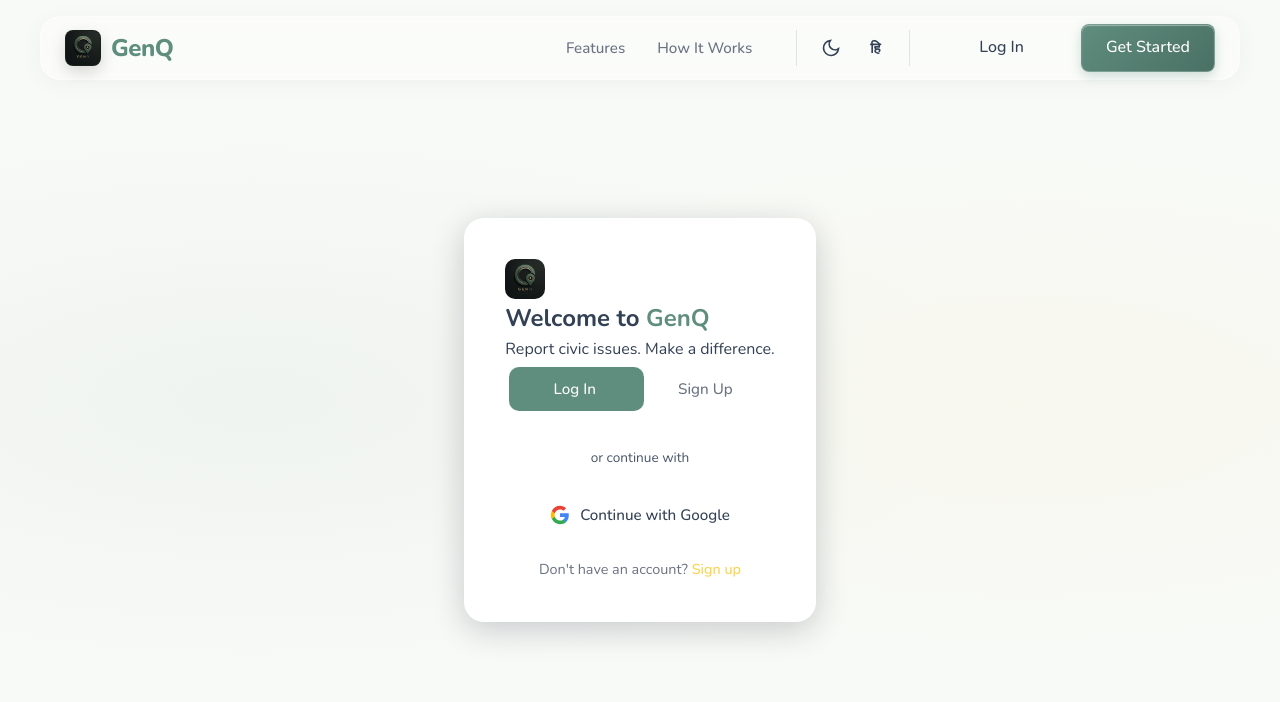
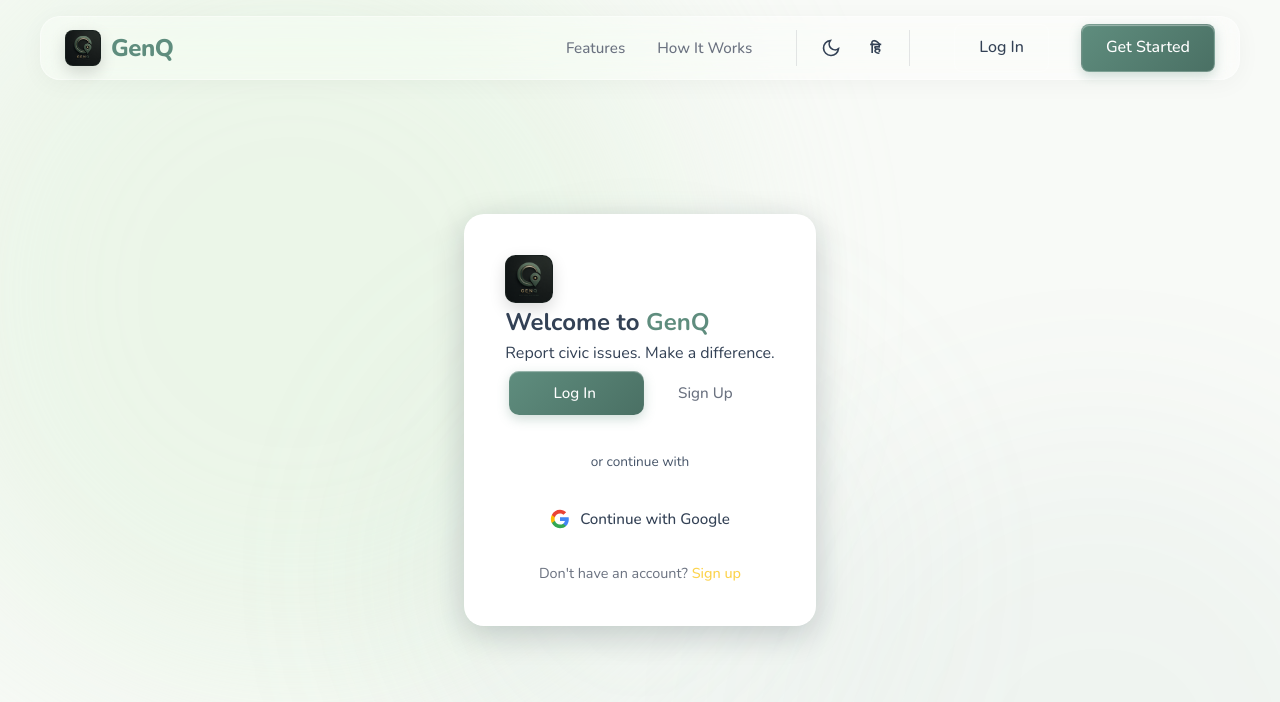
Before and after one commit to vanshgupta-01/GenQ, a website: page index.html in a window 1280 px wide. Both pictures are taken after a click on the link "Log In". Drawn offline with nearby package versions, Linux system fonts and the light colour scheme; no server answers.

Commit message:
UI Overhaul: Extend Apple Vision Pro ambient background and glassmorphism styling to Auth, Dashboard, and Footer sections

```diff
--- a/index.html
+++ b/index.html
@@ -250,7 +250,7 @@
                 <div class="footer-grid">
                     <div class="footer-brand">
                         <div class="footer-logo">
-                            <img src="logo.jpg" alt="GenQ" width="28" height="28" style="border-radius: 6px;">
+                            <img src="logo.jpg" alt="GenQ" width="28" height="28" class="app-logo">
                             <span>GenQ</span>
                         </div>
                         <p class="footer-desc">AI-powered civic issue reporting platform. Making cities smarter, safer, and more responsive to citizen needs.</p>
@@ -310,7 +310,7 @@
         <div class="auth-bg">
             <div class="auth-card glass-card">
                 <div class="auth-header">
-                    <img src="logo.jpg" alt="GenQ" width="40" height="40" style="border-radius: 10px;">
+                    <img src="logo.jpg" alt="GenQ" width="48" height="48" class="app-logo">
                     <h2>Welcome to <span class="gradient-text">GenQ</span></h2>
                     <p>Report civic issues. Make a difference.</p>
                 </div>
--- a/style.css
+++ b/style.css
@@ -1034,10 +1034,7 @@ button, input, select, textarea {
   align-items: center;
   padding-top: 80px;
   padding-bottom: 40px;
-  background:
-    radial-gradient(ellipse at 20% 50%, rgba(95, 141, 126, 0.06) 0%, transparent 50%),
-    radial-gradient(ellipse at 80% 50%, rgba(251, 191, 36, 0.04) 0%, transparent 50%),
-    var(--bg-color);
+  background: transparent;
 }
 
 .auth-card {
@@ -1085,7 +1082,8 @@ button, input, select, textarea {
   position: absolute;
   height: calc(100% - 8px);
   width: 50%;
-  background: linear-gradient(135deg, #5F8D7E, #5F8D7E);
+  background: linear-gradient(135deg, #5F8D7E, #4A7064);
+  box-shadow: inset 0 1px 1px rgba(255, 255, 255, 0.4), 0 4px 12px rgba(95, 141, 126, 0.3);
   border-radius: 10px;
   transition: transform 0.3s ease;
   top: 4px;
@@ -1338,7 +1336,7 @@ button, input, select, textarea {
   display: flex;
   min-height: 100vh;
   padding-top: 0;
-  background-color: var(--bg-color);
+  background-color: transparent;
 }
 
 .sidebar {
```
